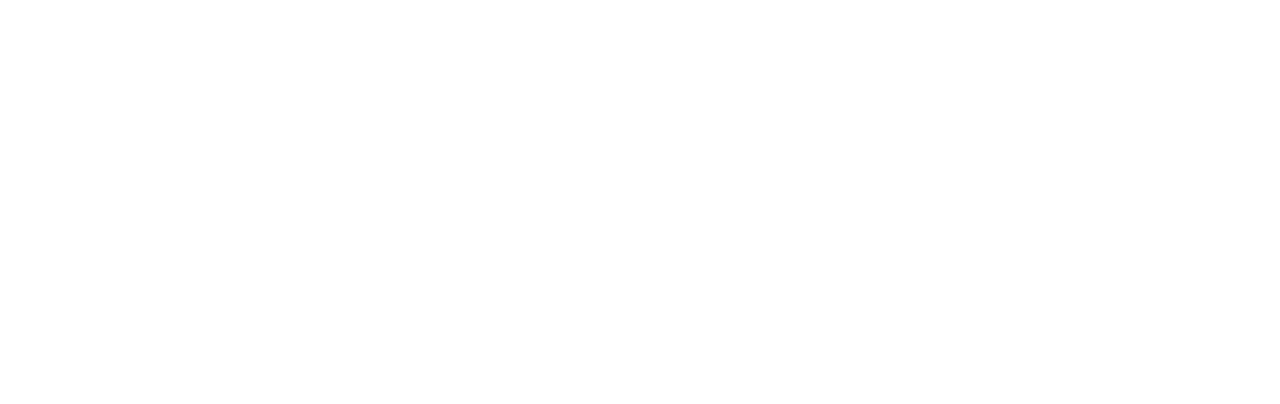
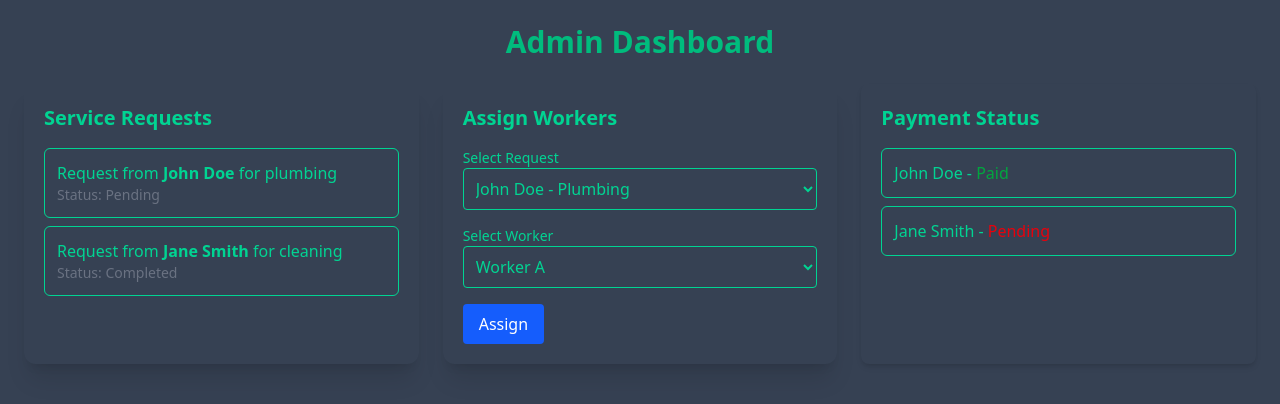
Before and after one commit to Mainul21/household_services, a React (Vite) app in the folder frontend/: page /admin-dashboard in a window 1280 px wide. Before the commit this address had no page. Shown: the top 404 px of the page. Built offline with nearby package versions, Linux system fonts and the light colour scheme.

Commit message:
created admin dashboard

```diff
--- a/frontend/src/main.jsx
+++ b/frontend/src/main.jsx
@@ -8,6 +8,7 @@
 import Register from "./pages/Register.jsx";
 import RequestService from "./pages/RequestServices.jsx";
 import CustomerDashboard from "./pages/CustomerDashboard.jsx";
+import AdminDashboard from "./pages/AdminDashboard.jsx";
 const root = document.getElementById("root");
 
 ReactDOM.createRoot(root).render(
@@ -18,6 +19,7 @@
       <Route path="register" element={<Register />} />
       <Route path="requestService" element={<RequestService />} />
       <Route path="customer-dashboard" element={<CustomerDashboard />} />
+      <Route path="admin-dashboard" element={<AdminDashboard />} />
     </Routes>
   </BrowserRouter>
 );
--- /dev/null
+++ b/frontend/src/pages/AdminDashboard.jsx
@@ -0,0 +1,70 @@
+import React from "react";
+
+const AdminDashboard = () => {
+  return (
+    <div className="min-h-screen bg-gray-700 p-6">
+      <h1 className="text-3xl font-bold mb-6 text-center text-emerald-500">Admin Dashboard</h1>
+
+      <div className="grid grid-cols-1 md:grid-cols-2 lg:grid-cols-3 gap-6">
+
+        {/* Requests Section */}
+        <div className="bg-transparent rounded-xl shadow-xl p-5 text-emerald-400">
+          <h2 className="text-xl font-semibold mb-4">Service Requests</h2>
+          <ul className="space-y-2">
+            <li className="p-3 border rounded-md">
+              Request from <strong>John Doe</strong> for plumbing
+              <div className="text-sm text-gray-500">Status: Pending</div>
+            </li>
+            <li className="p-3 border rounded-md">
+              Request from <strong>Jane Smith</strong> for cleaning
+              <div className="text-sm text-gray-500">Status: Completed</div>
+            </li>
+          </ul>
+        </div>
+
+        {/* Assign Worker Section */}
+        <div className="bg-transparent rounded-xl shadow-xl p-5 text-emerald-400 ">
+          <h2 className="text-xl font-semibold mb-4">Assign Workers</h2>
+          <form className="space-y-4">
+            <div>
+              <label className="block text-sm font-medium">Select Request</label>
+              <select className="w-full border p-2 rounded hover:text-black">
+                <option className="">John Doe - Plumbing</option>
+                <option className="">Jane Smith - Cleaning</option>
+              </select>
+            </div>
+            <div>
+              <label className="block text-sm font-medium ">Select Worker</label>
+              <select className="w-full border p-2 rounded hover:text-black">
+                <option>Worker A</option>
+                <option>Worker B</option>
+              </select>
+            </div>
+            <button
+              type="submit"
+              className="bg-blue-600 text-white px-4 py-2 rounded hover:bg-blue-700"
+            >
+              Assign
+            </button>
+          </form>
+        </div>
+
+        {/* Payment Status Section */}
+        <div className="bg-transparent rounded-lg shadow-md p-5 text-emerald-400">
+          <h2 className="text-xl font-semibold mb-4">Payment Status</h2>
+          <ul className="space-y-2">
+            <li className="p-3 border rounded-md">
+              John Doe - <span className="text-green-600">Paid</span>
+            </li>
+            <li className="p-3 border rounded-md">
+              Jane Smith - <span className="text-red-600">Pending</span>
+            </li>
+          </ul>
+        </div>
+
+      </div>
+    </div>
+  );
+};
+
+export default AdminDashboard;
--- a/frontend/src/pages/Register.jsx
+++ b/frontend/src/pages/Register.jsx
@@ -113,6 +113,7 @@
               className="w-full text-black px-4 py-2 border rounded-md focus:ring focus:ring-blue-400"
             >
               <option value="customer">Customer</option>
+
               {/* <option value="employee">Employee</option> */}
             </select>
           </div>
```
